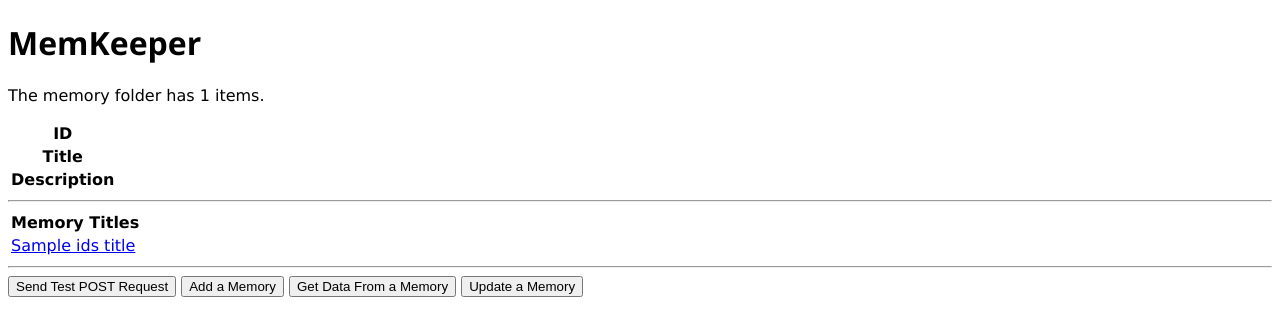
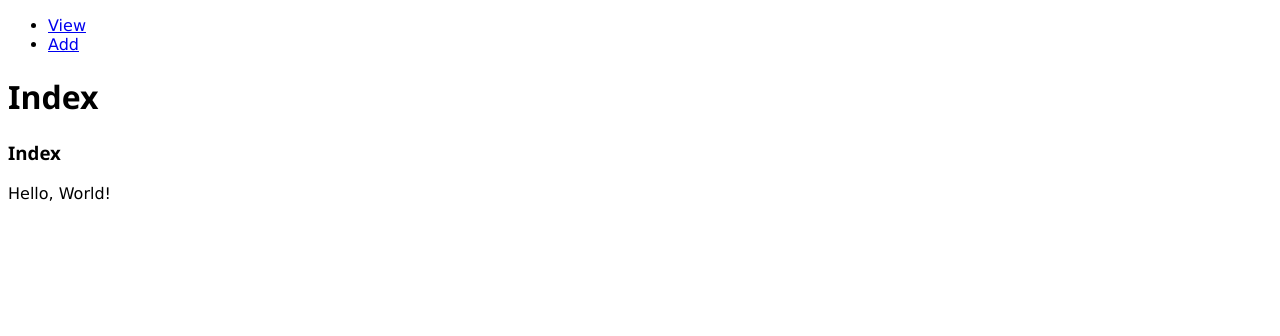
Before and after one commit to lpberg/memkeeper, a Flask app: template templates/index.html in a window 1280 px wide. Shown: the top 336 px of the page. Run offline with Flask 3, Linux system fonts and the light colour scheme; the template is opened without the code that fills it: most values are stand-ins (such as "Sample title", 1, 10 or a date in 2020); lists and menus that the app fills with data are empty; parts of the project's set-up code (start-up, migrations or seed data) failed here and were passed over.

Commit message:
splitting up templates into seperate files

```diff
--- a/app.py
+++ b/app.py
@@ -16,40 +16,50 @@ mc = MemoryCollection("memories")
 # Create Flask Application
 app = Flask(__name__)
 
-# Create Route for Index Page
+# Redirect root to view
 @app.route('/', methods=['GET'])
 def render_index_page():
-	# Respond to the GET request by rendering an html page
-	ids_titles = mc.get_ids_titles()
-	return render_template("index.html",ids_titles = ids_titles, num_items = mc.get_size())
+	return redirect("/view")
+
+# Create Route for Index Page
+@app.route('/view', methods=['GET'])
+def render_view_page():
+	return render_template("view.html",ids_titles = mc.get_ids_titles())
+
+# Create Route for Add Page
+@app.route('/add', methods=['GET'])
+def render_add_page():
+    return render_template("add.html")
+
+# Create Route for Add Page
+@app.route('/view/<id>', methods=['GET'])
+def render_view_single_page(id):
+	id = request.view_args['id']
+	data = mc.get(id).get_data()
+	return render_template("view_single.html",title = data["title"],description = data["desc"])
 
 # Create Route to Add a Memory
-@app.route('/add', methods=['POST'])
-def add():
-	# data from the request is stored in request_data variable
-	request_data = request.get_json()
-	# request_data used an input parameters for new Memory object
-	memory = Memory(request_data)
-	# new memory object added to MemoryCollection object
-	mc.add(memory)
-	# Flask sends a response to request
-	return jsonify({'Flask Server':"Memory "+memory.get_id()+" added"})
+@app.route('/add_memory', methods=['POST'])
+def add_memory():
+	if request.method == "POST":
+		request_data = request.get_json()
+		memory = Memory(request_data)
+		mc.add(memory)
+		return jsonify({'Flask Server':"Memory "+memory.get_id()+" added"})
 
 # Create Route to get Data for a Memory (via a Memory ID)
-@app.route('/get', methods=['POST'])
-def get():
+@app.route('/get_memory', methods=['POST'])
+def get_memory():
 	request_data = request.get_json()
 	# the 'id' key from the request_data is used to lookup the Memory object, then the get_data() method returns the data from the object
 	data = mc.get(request_data["id"]).get_data()
 	return jsonify(data)
 
 # Create Route to Update a Memory
-@app.route('/update', methods=['POST'])
-def update():
+@app.route('/update_memory', methods=['POST'])
+def update_memeory():
 	request_data = request.get_json()
-	# Look up Memory object in MemoryCollection object. Call Update with new set of values from the request
 	mc.get(request_data["id"]).update({'title': request_data["title"], 'desc': request_data["desc"]})
-	# Write the updated Memory to a file for long term storage
 	mc.writeFile(mc.get(request_data["id"]))
 	return jsonify({'Flask Server':request_data["id"]+" updated"})
 
--- /dev/null
+++ b/templates/base.html
@@ -0,0 +1,16 @@
+<!DOCTYPE html>
+<html lang="en">
+	<meta charset="UTF-8">
+	<title>Memkeeper</title>
+	<meta name="viewport" content="width=device-width,initial-scale=1">
+	<link rel="stylesheet" href="">
+	<style>
+		html,body {font-family:"Verdana",sans-serif}
+		h1,h2,h3,h4,h5,h6 {font-family:"Segoe UI",sans-serif}
+	</style>
+	<body>
+		{% include "nav.html" %}
+		<h1> {% block title %}{% endblock %}</h1>
+		{% block content %}{% endblock %}
+	</body>
+</html>
--- a/templates/index.html
+++ b/templates/index.html
@@ -1,14 +1,11 @@
-<!DOCTYPE html>
-<html lang="en">
-<meta charset="UTF-8">
-<title>Example POST Request with Flask Server</title>
-<meta name="viewport" content="width=device-width,initial-scale=1">
-<link rel="stylesheet" href="">
-<style>
-html,body {font-family:"Verdana",sans-serif}
-h1,h2,h3,h4,h5,h6 {font-family:"Segoe UI",sans-serif}
-</style>
+{% extends 'base.html' %}
+
+{% block content %}
+<h3>{% block title %} Index {% endblock %}</h3>
+<p>Hello, World!</p>
+{% endblock %}
 <script>
+
 function displayMemoryInfo() {
     fetch('/get', {
       method: 'POST',
@@ -18,9 +15,9 @@ function displayMemoryInfo() {
       if (!response.ok) {throw new Error('Network response was not ok');}
       return response.json();
     }).then(data => {
-		document.getElementById("id").innerText = data["id"];
-		document.getElementById("title").innerText = data["title"];
-		document.getElementById("description").innerText = data["desc"];
+		document.getElementById("update_form_id").value = data["id"];
+		document.getElementById("update_form_title").value = data["title"];
+		document.getElementById("update_form_desc").value = data["desc"];
     }).catch(error => {
       console.error('There has been a problem with your fetch operation:', error);
     });
@@ -29,39 +26,43 @@ function displayMemoryInfo() {
 function sendPOSTRequest(endpoint,body) {
 	fetch(endpoint, {
 	  method: 'POST',
-	  headers: {
-	    'Content-Type': 'application/json'
-	  },
+	  headers: {'Content-Type': 'application/json'},
 	  body: JSON.stringify(body)
 	}).then(response => {
-	  if (!response.ok) {
-	    throw new Error('Network response was not ok');
-	  }
+	  if (!response.ok) {throw new Error('Network response was not ok');}
 	  return response.json();
 	}).then(data => {
 	  console.log(data);
-	}).catch(error => {
-	  console.error('There has been a problem with your fetch operation:', error);
-	});
+	}).catch(error => {console.error('There has been a problem with your fetch operation:', error);});
 }
+
+function addMemory() {
+	data = {"title":document.getElementById("form_title").value,
+			"desc": document.getElementById("form_desc").value}
+	sendPOSTRequest("/add",data)
+}
+
+function updateMemory() {
+    data = {"title":document.getElementById("update_form_title").value,
+            "id": document.getElementById("update_form_id").value,
+            "desc": document.getElementById("update_form_desc").value}
+    sendPOSTRequest("/update",data)
+}
+
 </script>
-<body>
 <h1>MemKeeper</h1>
 <p>The memory folder has {{ num_items }} items.</p>
-<table>
-	<tr>
-		<th>ID</th>
-		<td id="id"></td>
-	</tr>
-	<tr>
-		<th>Title</th>
-		<td id="title"></td>
-	</tr>
-	<tr>
-		<th>Description</th>
-		<td id="description"></td>
-	</tr>
-</table>
+
+<form>
+  <label for="update_form_id">ID:</label><br>
+  <input type="text" id="update_form_id"><br>
+  <label for="update_form_title">Title:</label><br>
+  <input type="text" id="update_form_title"><br>
+  <label for="update_form_desc">Description:</label><br>
+  <textarea cols="60" rows="6"  id="update_form_desc"></textarea><br><br>
+  <input type="button" onclick="updateMemory()" id="update_form_submit" value="Submit">
+</form>
+
 <hr>
 <table>
 	<th>Memory Titles</th>
@@ -70,6 +71,13 @@ function sendPOSTRequest(endpoint,body) {
 	{% endfor %}
 </table>
 
+<form>
+  <label for="form_title">Title:</label><br>
+  <input type="text" id="form_title" name="fname" value="John"><br>
+  <label for="form_desc">Description:</label><br>
+  <textarea cols="60" rows="6"  id="form_desc"></textarea><br><br>
+  <input type="button" onclick="addMemory()" id="form_submit" value="Submit">
+</form>
 <hr>
 
 <button onclick="sendPOSTRequest('/test_post',{title: 'value1',desc: 'value2'})">Send Test POST Request</button>
--- /dev/null
+++ b/templates/nav.html
@@ -0,0 +1,13 @@
+{% set navigation_bar = [
+    ('/', 'view', 'View'),
+    ('/add', 'add', 'Add'),
+] -%}
+
+{% set active_page = active_page|default('index') -%}
+
+<ul id="navigation">
+    {% for href, id, caption in navigation_bar %}
+    <li{% if id == active_page %} class="active"{% endif %}>
+    <a href="{{ href|e }}">{{ caption|e }}</a></li>
+    {% endfor %}
+</ul>
```
Also changed, not shown: templates/add.html (added, +41 -0 lines), templates/view.html (added, +17 -0 lines), templates/view_single.html (added, +10 -0 lines).
